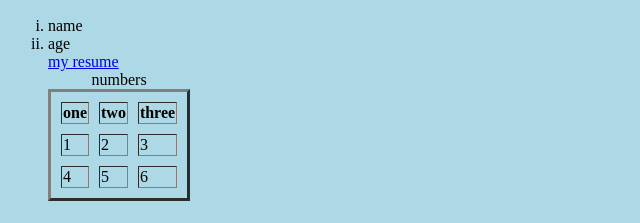
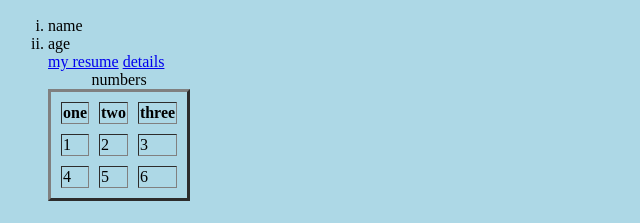
Before and after one commit to charanteja2002/atomicx.github.io, a plain HTML site: page index.html in a window 1280 px wide. Shown: the part 471-694 px from the top of the page, 0-640 px from the left. Drawn offline with Linux system fonts and the light colour scheme; files whose address does not match are found by name.

Commit message:
Update index.html

```diff
--- a/index.html
+++ b/index.html
@@ -23,6 +23,7 @@
         <li>name</li>
         <li>age</li>
      <a href="charan's resume.pdf" target = 'blank'>my resume</a>
+     <a href="details.html" target = 'blank'>details</a>
      <table border="3" cellspacing = '10'>
        <caption>numbers </caption>
        <tr>
```
